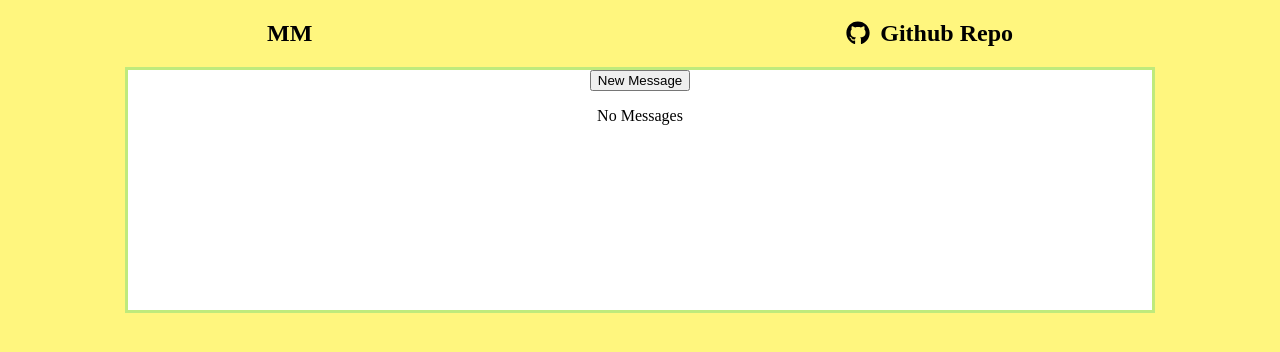
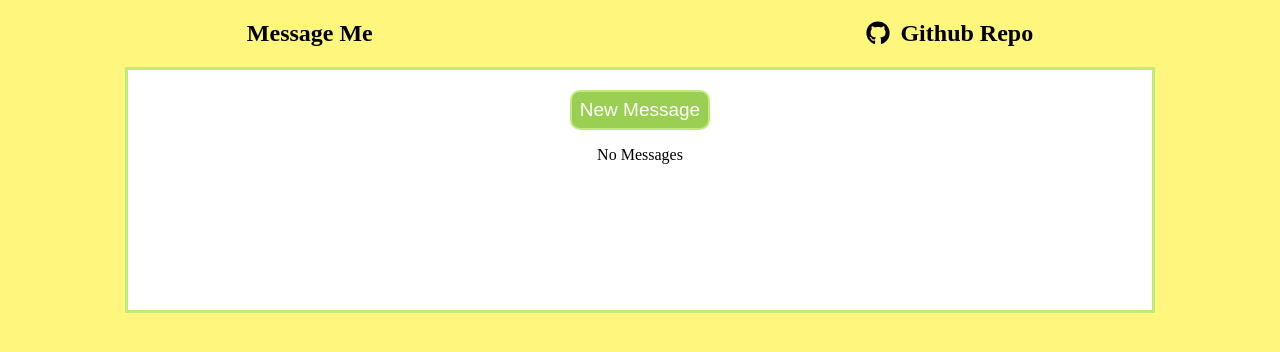
Before and after one commit to kxngollan/message-me, a React (Vite) app in the folder client/: page / in a window 1280 px wide. Shown: the top 352 px of the page. Built offline with nearby package versions, Linux system fonts and the light colour scheme.

Commit message:
add more css for button

```diff
--- a/client/src/App.scss
+++ b/client/src/App.scss
@@ -13,7 +13,21 @@ body {
   text-align: center;
   background-color: #fff;
   border: 3px solid #bfea7c;
+
+  button {
+    width: 140px;
+    height: 40px;
+    font-size: 19px;
+    border-radius: 10px;
+    margin-top: 20px;
+    background-color: #9bcf53;
+    background-image: linear-gradient(#9bcf53, #bfea7c, 50%, 50%);
+    border: 2px solid #bfea7c;
+    color: #ffffff;
+    cursor: pointer;
+    &:hover {
+      background-color: #fff;
+      color: #9bcf53;
+    }
+  }
 }
-
-.container button {
-}
--- a/client/src/components/Navbar.jsx
+++ b/client/src/components/Navbar.jsx
@@ -5,7 +5,7 @@ import { FaGithub } from "react-icons/fa";
 const navbar = () => {
   return (
     <nav>
-      <h1>MM</h1>
+      <h1>Message Me</h1>
       <a href="http://" target="_blank" rel="noreferrer">
         <div className="repo">
           <FaGithub className="nav-icon" /> <h2>Github Repo</h2>
```
